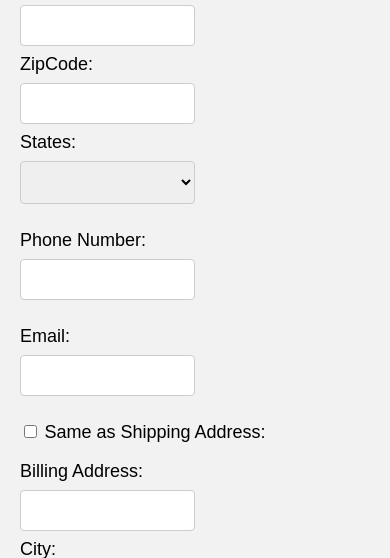
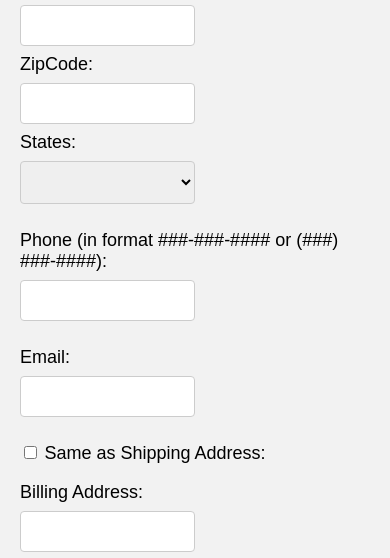
Before and after one commit to vBedar/COSC-4351, a Django app: template templates/setting.html in a window 390 px wide. Shown: the part 532-1090 px from the top of the page. Run offline with Django 4.2, Linux system fonts and the light colour scheme; the template is opened without the code that fills it, so the values that code supplies are empty; parts of the project's set-up code (start-up, migrations or seed data) failed here and were passed over.

Commit message:
changed phone label

```diff
--- a/core/models.py
+++ b/core/models.py
@@ -67,6 +67,7 @@ class ReservationForm (ModelForm):
         labels = {
             'Time':gettext_lazy('Reservation Time'),
             'GuestNum':gettext_lazy('Party of'),
+            'Phone':gettext_lazy('Phone (in format ###-###-#### or (###) ###-####)')
         }
         widgets = {
             'Time':dateWidget()
--- a/templates/setting.html
+++ b/templates/setting.html
@@ -114,7 +114,7 @@
         </select>
         <br>
         <br>
-        <label for="phoneEntry">Phone Number:</label>
+        <label for="phoneEntry">Phone (in format ###-###-#### or (###) ###-####):</label>
         <br>
         <input type="tel" id="phoneEntry" name= "phoneEntry" maxlength=17 pattern="^(\([0-9]{3}\) |[0-9]{3}-)[0-9]{3}-[0-9]{4}$" value="{{user_profile.pPhone}}">
         <br>
```
